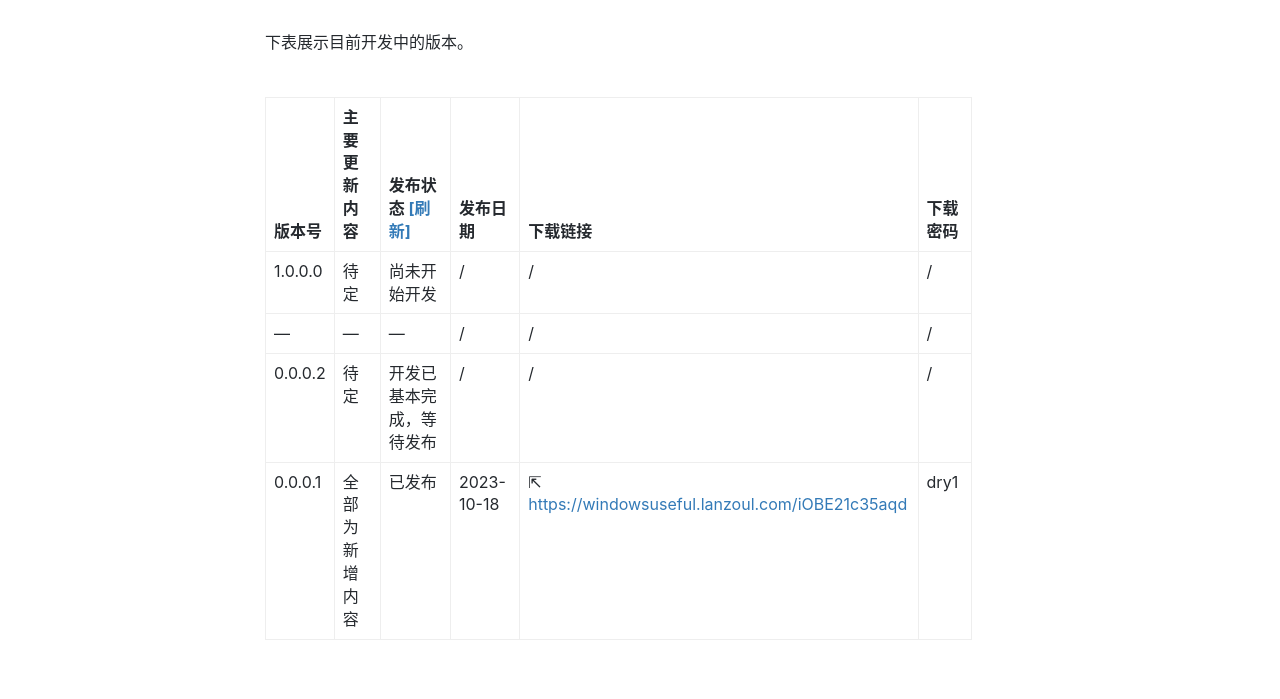
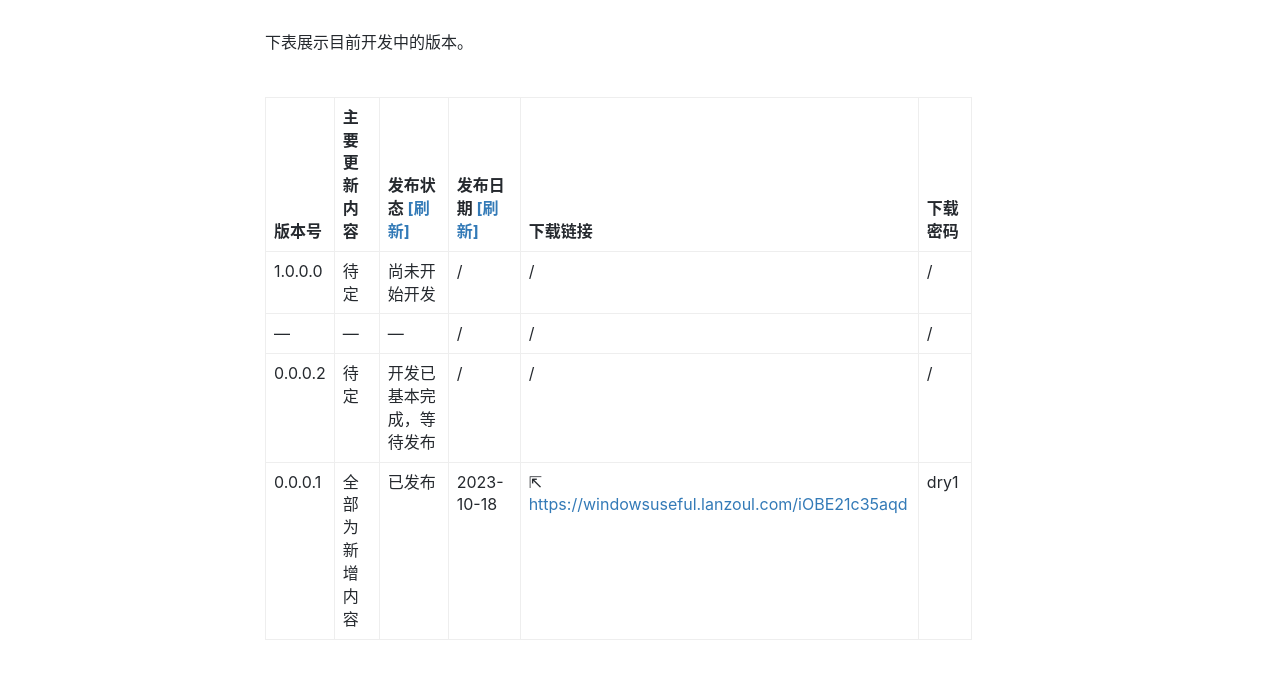
Before and after one commit to Mcenahle/mcenahle.github.io, a Jekyll site: the page built from _posts/2023-10-18-1.md, in a window 1280 px wide. Shown: the part 510-1209 px from the top of the page. Built offline with Jekyll 4.4.1, drawn with Linux system fonts in a browser that asks for light colours; nearby versions of some CDN libraries; comment, search, counter and statistics services are not loaded.

Commit message:
Update 2023-10-18-1.md

```diff
--- a/_posts/2023-10-18-1.md
+++ b/_posts/2023-10-18-1.md
@@ -15,7 +15,7 @@ Mcenahle Internet Explorer是基于Visual Basic而编写的一款浏览器程序
 
 下表展示目前开发中的版本。
 
-|版本号|主要更新内容|发布状态 [ [刷新] ](https://mcenahle.com/2023/10/18/1/)|发布日期|下载链接|下载密码|
+|版本号|主要更新内容|发布状态 [[刷新]](https://mcenahle.com/2023/10/18/1/)|发布日期 [[刷新]](https://mcenahle.com/2023/10/18/1/)|下载链接|下载密码|
 |---|---|---|---|---|---|
 |1.0.0.0|待定|尚未开始开发|/|/|/|
 |---|---|---|/|/|/|
```
